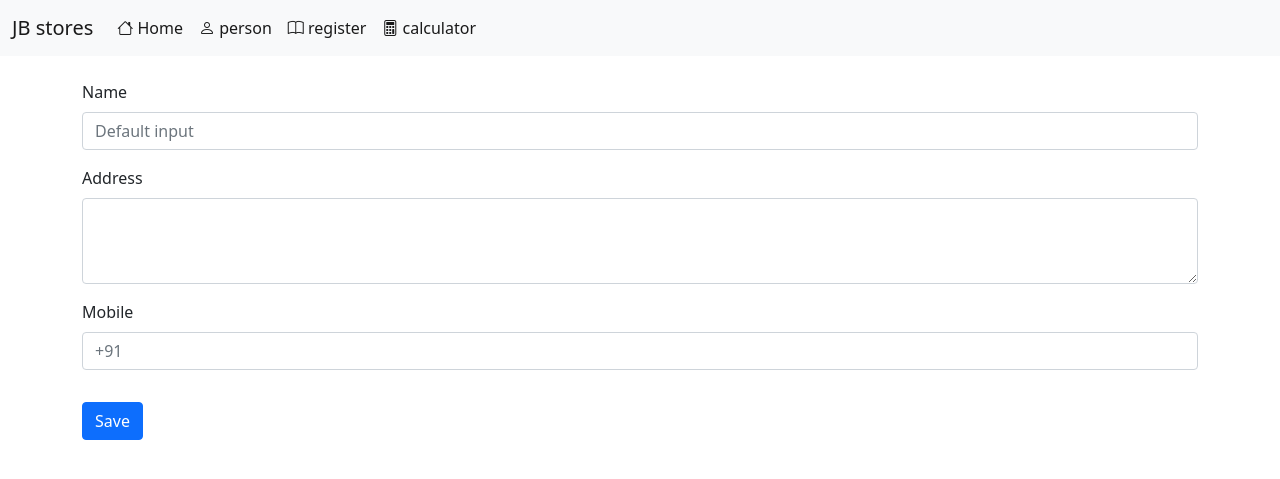
After one commit to safalbk/jbstores, a Django app: template book/templates/book/edit_person.html in a window 1280 px wide. The commit adds this page. Shown: the top 479 px of the page. Run offline with Django 4.2, Linux system fonts and the light colour scheme; the template is opened without the code that fills it, so the values that code supplies are empty; some libraries are stand-ins or nearby versions.

Commit message:
person edit  added

```diff
--- /dev/null
+++ b/book/templates/book/edit_person.html
@@ -0,0 +1,44 @@
+
+{% load static %}
+{% include 'book/main-template.html' %}
+{% block content %}
+<div class="container " style="margin-top: 80px;">
+    <div class="row">
+
+        <!-- <div class="col">
+            <button type="button" class="btn btn-primary  ">
+                <i class="bi bi-plus-circle"></i> Save</button>
+        </div>
+ -->
+
+    </div>
+    <div class="row">
+        <div class="col">
+            <form action="{% url 'book:edit_person' id %}" method="POST">
+                {% csrf_token %}
+
+                <div class="mb-3">
+                    <label for="numberInput" class="form-label">Name</label>
+
+                    <input class="form-control" type="text" placeholder="Default input" name="name" value="{{name}}"
+                    aria-label="default input example">
+                </div>
+                <div class="mb-3">
+                    <label for="exampleFormControlTextarea1" class="form-label">Address</label>
+                    <textarea class="form-control" id="exampleFormControlTextarea1" name="address"  value="{{address}}" rows="3"></textarea>
+                  </div>
+                <div class="mb-3">
+
+                    <label for="numberInput" class="form-label">Mobile</label>
+                    <input type="number" class="form-control"  name="phone" value="{{phone}}"  placeholder="+91">
+
+
+                </div>
+
+                <button type="submit" class="btn btn-primary mt-3">Save</button>
+            </form>
+        </div>
+    </div>
+
+</div>
+{% endblock %}
--- a/book/urls.py
+++ b/book/urls.py
@@ -10,7 +10,10 @@ urlpatterns = [
     path("", views.index, name="index"),
     path("allperson/", views.allperson, name="allperson"),
     path("add_purchase/", views.add_purchase, name="add_purchase"),
+
     path("add_person/", views.add_person, name="add_person"),
+    path("edit_person/<int:p_id>/", views.edit_person, name="edit_person"),
+
     path("single_person_transactions/<str:name>/", views.single_person_transactions, name="single_person_transactions"),
     path("register/", views.register, name="register"),
     path("calculator/", views.calculator, name="calculator"),
```
Also changed, not shown: book/templates/book/persons.html (+9 -0 lines), book/views.py (+23 -0 lines), 1 other file.
